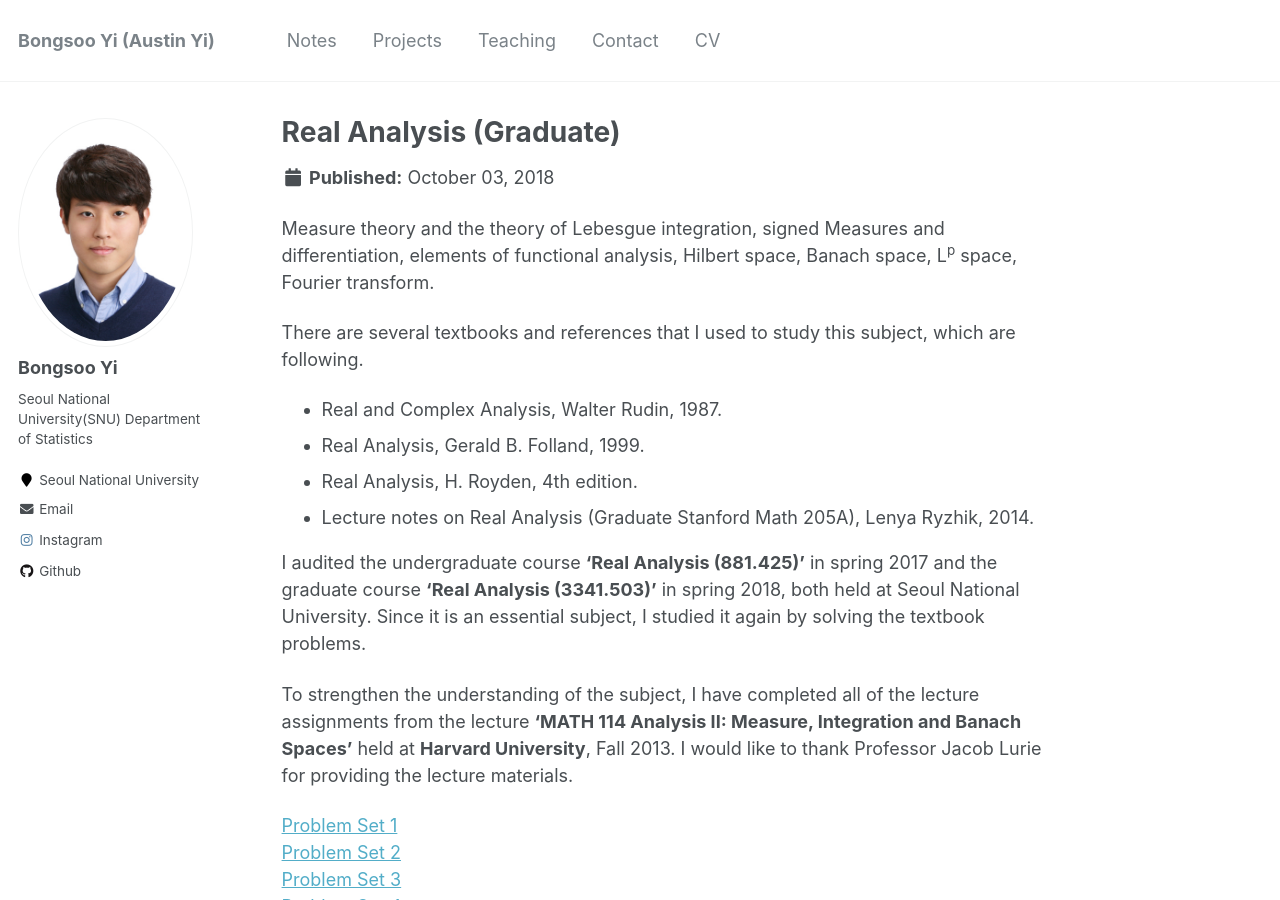
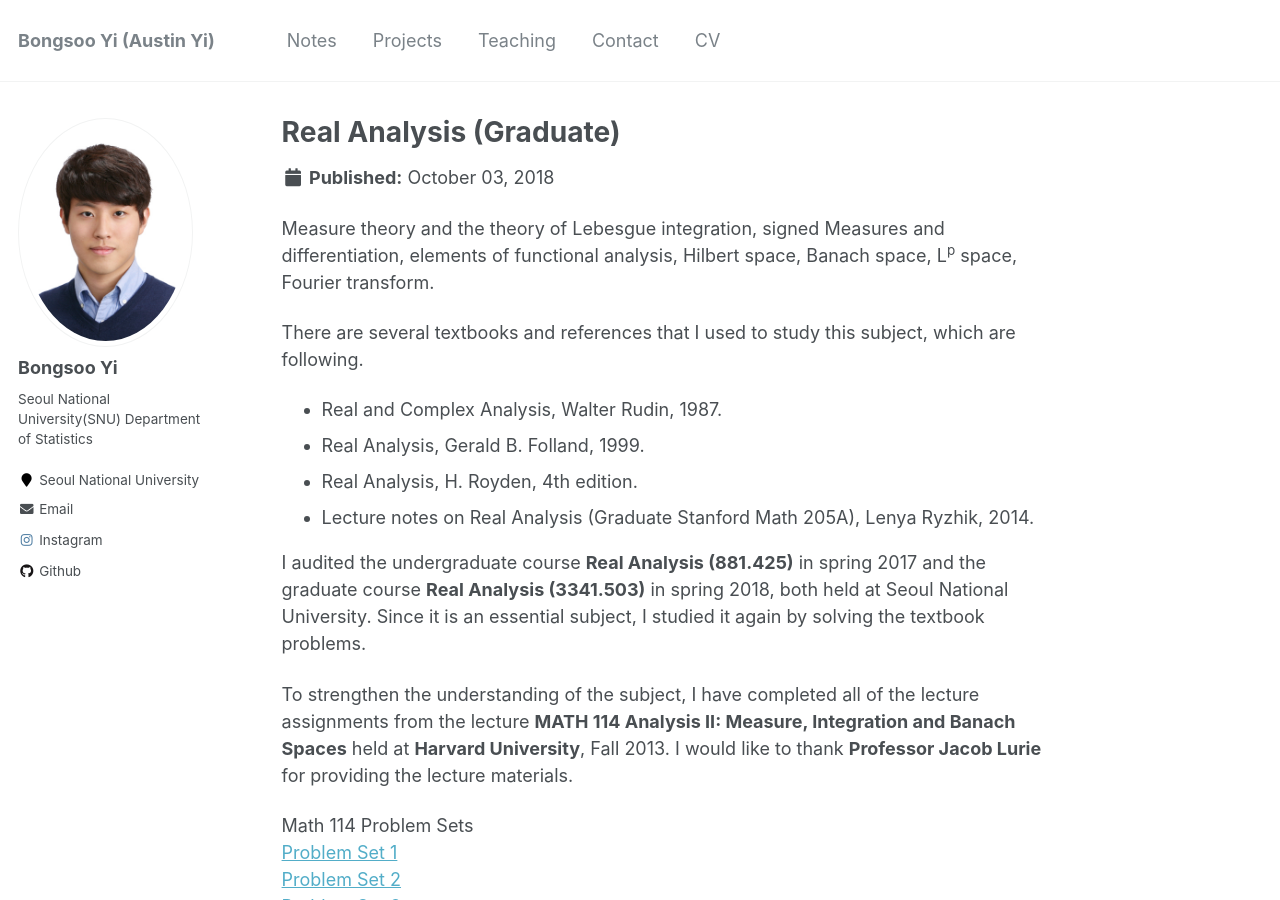
Before and after one commit to austinyi/austinyi.github.io, a Jekyll site: the page built from _publications/2018-10-03-realanalysis.md, in a window 1280 px wide and 900 px high. Built offline with Jekyll 4.4.1, drawn with Linux system fonts in a browser that asks for light colours.

Commit message:
Update 2018-10-03-realanalysis.md

```diff
--- a/_publications/2018-10-03-realanalysis.md
+++ b/_publications/2018-10-03-realanalysis.md
@@ -16,11 +16,11 @@ There are several textbooks and references that I used to study this subject, wh
 * Real Analysis, H. Royden, 4th edition.
 * Lecture notes on Real Analysis (Graduate Stanford Math 205A), Lenya Ryzhik, 2014.
 
-I audited the undergraduate course **'Real Analysis (881.425)'** in spring 2017 and the graduate course **'Real Analysis (3341.503)'** in spring 2018, both held at Seoul National University. Since it is an essential subject, I studied it again by solving the textbook problems.
+I audited the undergraduate course **Real Analysis (881.425)** in spring 2017 and the graduate course **Real Analysis (3341.503)** in spring 2018, both held at Seoul National University. Since it is an essential subject, I studied it again by solving the textbook problems.
 
-To strengthen the understanding of the subject, I have completed all of the lecture assignments from the lecture **'MATH 114 Analysis II: Measure, Integration and Banach Spaces'** held at **Harvard University**, Fall 2013. I would like to thank Professor Jacob Lurie for providing the lecture materials.
+To strengthen the understanding of the subject, I have completed all of the lecture assignments from the lecture **MATH 114 Analysis II: Measure, Integration and Banach Spaces** held at **Harvard University**, Fall 2013. I would like to thank **Professor Jacob Lurie** for providing the lecture materials.
 
-
+Math 114 Problem Sets
 [Problem Set 1](http://austinyi.github.io/files/paper2.pdf)
 [Problem Set 2](http://austinyi.github.io/files/paper2.pdf)
 [Problem Set 3](http://austinyi.github.io/files/paper2.pdf)
```
